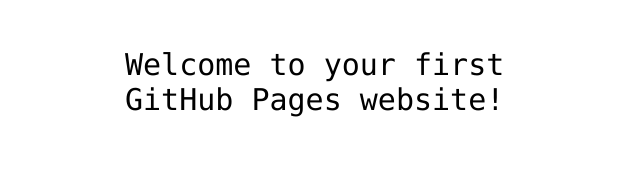
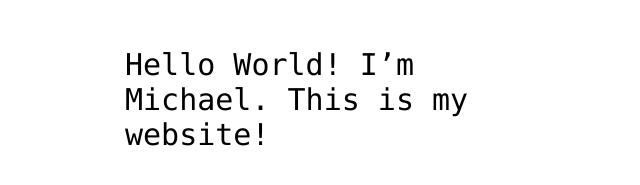
Before and after one commit to mjsuchomel/hello-world, a plain HTML site: page index.html in a window 1280 px wide. Shown: the part 341-526 px from the top of the page, without its empty margins (315-955 px from the left). Drawn offline with Linux system fonts and the light colour scheme.

Commit message:
Added brief Hello World line

```diff
--- a/index.html
+++ b/index.html
@@ -12,7 +12,7 @@
 <img src="https://octodex.github.com/images/daftpunktocat-thomas.gif" id="octocat" alt="octocat-gif" />
 
 <!-- Change this code here by copy and pasting your template on line 15 -->
-<p>Welcome to your first GitHub Pages website!</p>
+<p>Hello World! I’m Michael. This is my website!</p>
 
 </body>
 </html>
```
